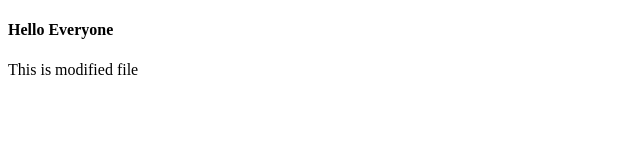
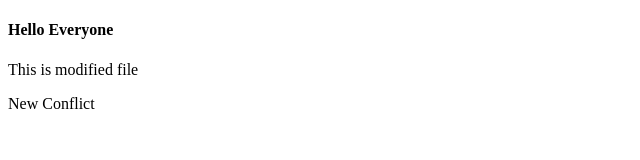
Before and after one commit to ajaykumar-collab/test, a plain HTML site: page index.html in a window 1280 px wide. Shown: the whole page, without its empty margins (0-640 px from the left). Drawn offline with Linux system fonts and the light colour scheme.

Commit message:
Update index.html

```diff
--- a/index.html
+++ b/index.html
@@ -8,5 +8,6 @@
 <body>
     <h4>Hello Everyone</h4>
     <p>This is modified file</p>
+    <p>New Conflict</p>
 </body>
 </html>
```
